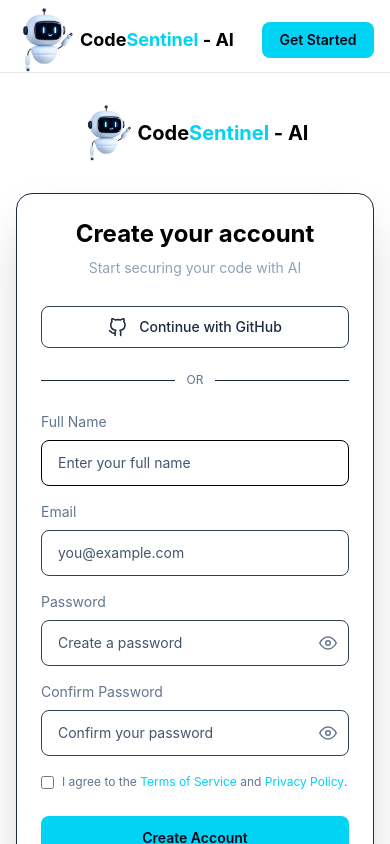
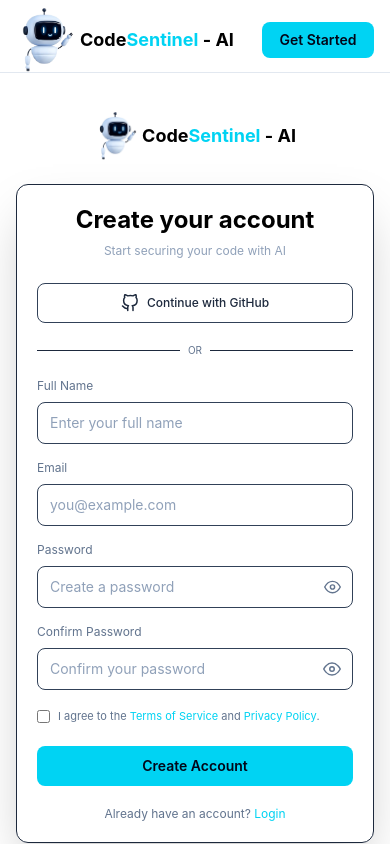
Before and after one commit to chaitanya-295/CodeSentinel-AI, a React (Vite) app in the folder client/: page /signup in a window 390 px wide. Shown: the top 844 px of the page. Built offline with nearby package versions, Linux system fonts and the light colour scheme.

Commit message:
style: enhance responsive UI for auth pages, navbar logo navigation, and global footer

```diff
--- a/client/src/App.jsx
+++ b/client/src/App.jsx
@@ -5,6 +5,7 @@
 import Login from "./pages/Login";
 import Signup from "./pages/Signup";
 import Navbar from "./components/common/Navbar";
+import Footer from "./components/common/Footer";
 
 function App() {
   return (
@@ -16,6 +17,9 @@
         <Route path="/login" element={<Login />} />
         <Route path="/signup" element={<Signup />} />
       </Routes>
+
+      {/* Footer */}
+      <Footer />
     </BrowserRouter>
   );
 }
--- a/client/src/Pages/Home.jsx
+++ b/client/src/Pages/Home.jsx
@@ -6,7 +6,6 @@
 import BeforeAfter from "../components/landing/BeforeAfter";
 import WhyCodeSentinel from "../components/landing/WhyCodeSentinel";
 import Cta from "../components/landing/Cta";
-import Footer from "../components/common/Footer";
 
 function Home() {
 
@@ -32,9 +31,6 @@
 
             {/* CTA */}
             <Cta />
-
-            {/* Footer */}
-            <Footer />
         </div>
     );
 }
--- a/client/src/Pages/Signup.jsx
+++ b/client/src/Pages/Signup.jsx
@@ -8,52 +8,52 @@
     const [showConfirmPassword, setShowConfirmPassword] = useState(false);
 
     return (
-        <div className="min-h-screen flex items-center justify-center px-4 py-8">
+        <div className="min-h-screen flex items-center justify-center px-4 sm:px-6 md:px-8 py-8 sm:py-10 md:py-12">
 
             {/* Signup Container */}
-            <div className="w-full max-w-md">
+            <div className="w-full max-w-md sm:max-w-lg">
 
                 {/* Logo */}
-                <div className="flex justify-center items-center mb-8">
+                <div className="flex justify-center items-center mb-6 sm:mb-8">
                     <img
                         src={logo}
                         alt="CodeSentinel Logo"
-                        className="w-14 h-14 object-contain"
+                        className="w-12 h-12 sm:w-14 sm:h-14 object-contain"
                     />
 
-                    <h1 className="text-xl sm:text-2xl font-bold">
+                    <h1 className="text-lg sm:text-xl md:text-2xl font-bold">
                         Code<span className="text-cyan-400">Sentinel</span>
                         <span> - AI</span>
                     </h1>
                 </div>
 
                 {/* Signup Card */}
-                <div className="border border-slate-800 rounded-2xl p-6 sm:p-8 shadow-2xl">
+                <div className="border border-slate-800 rounded-xl sm:rounded-2xl p-5 sm:p-7 md:p-8 shadow-2xl">
 
                     {/* Heading */}
-                    <div className="text-center mb-7">
-                        <h2 className="text-2xl sm:text-3xl font-bold">
+                    <div className="text-center mb-6 sm:mb-7">
+                        <h2 className="text-2xl sm:text-3xl font-bold leading-tight">
                             Create your account
                         </h2>
 
-                        <p className="mt-2 text-sm text-slate-400">
+                        <p className="mt-2 text-xs sm:text-sm text-slate-400">
                             Start securing your code with AI
                         </p>
                     </div>
 
                     {/* GitHub Signup */}
                     <button
-                        className="w-full flex items-center justify-center gap-3 py-2.5 rounded-lg border border-slate-700 text-sm font-medium text-slate-800 hover:border-cyan-400 hover:text-cyan-400 transition"
+                        className="w-full flex items-center justify-center gap-2 sm:gap-3 py-2.5 sm:py-3 rounded-lg border border-slate-700 text-xs sm:text-sm font-medium text-slate-800 hover:border-cyan-400 hover:text-cyan-400 transition"
                     >
-                        <FiGithub size={19} />
+                        <FiGithub size={18} className="sm:w-5 sm:h-5" />
                         Continue with GitHub
                     </button>
 
                     {/* Divider */}
-                    <div className="flex items-center gap-3 my-6">
+                    <div className="flex items-center gap-2 sm:gap-3 my-5 sm:my-6">
                         <div className="h-px flex-1 bg-slate-800"></div>
 
-                        <span className="text-xs text-slate-500">
+                        <span className="text-[10px] sm:text-xs text-slate-500">
                             OR
                         </span>
 
@@ -62,33 +62,33 @@
 
                     {/* Full Name */}
                     <div className="mb-4">
-                        <label className="block text-sm text-slate-500 mb-2">
+                        <label className="block text-xs sm:text-sm text-slate-500 mb-2">
                             Full Name
                         </label>
 
                         <input
                             type="text"
                             placeholder="Enter your full name"
-                            className="w-full px-4 py-3 rounded-lg border border-slayte-700 text-sm outline-none placeholder:text-slate-600 focus:border-cyan-400 transition"
+                            className="w-full px-3 sm:px-4 py-2.5 sm:py-3 rounded-lg border border-slate-700 text-sm outline-none placeholder:text-slate-400 focus:border-cyan-400 transition"
                         />
                     </div>
 
                     {/* Email */}
                     <div className="mb-4">
-                        <label className="block text-sm text-slate-500 mb-2">
+                        <label className="block text-xs sm:text-sm text-slate-500 mb-2">
                             Email
                         </label>
 
                         <input
                             type="email"
                             placeholder="you@example.com"
-                            className="w-full px-4 py-3 rounded-lg border border-slate-700 text-sm outline-none placeholder:text-slate-600 focus:border-cyan-400 transition"
+                            className="w-full px-3 sm:px-4 py-2.5 sm:py-3 rounded-lg border border-slate-700 text-sm outline-none placeholder:text-slate-400 focus:border-cyan-400 transition"
                         />
                     </div>
 
                     {/* Password */}
                     <div className="mb-4">
-                        <label className="block text-sm text-slate-500 mb-2">
+                        <label className="block text-xs sm:text-sm text-slate-500 mb-2">
                             Password
                         </label>
 
@@ -96,7 +96,7 @@
                             <input
                                 type={showPassword ? "text" : "password"}
                                 placeholder="Create a password"
-                                className="w-full px-4 py-3 pr-12 rounded-lg border border-slate-700 text-sm outline-none placeholder:text-slate-600 focus:border-cyan-400 transition"
+                                className="w-full px-3 sm:px-4 py-2.5 sm:py-3 pr-11 sm:pr-12 rounded-lg border border-slate-700 text-sm outline-none placeholder:text-slate-400 focus:border-cyan-400 transition"
                             />
 
                             <button
@@ -105,9 +105,9 @@
                                 className="absolute right-3 top-1/2 -translate-y-1/2 text-slate-500 hover:text-cyan-400 transition"
                             >
                                 {showPassword ? (
-                                    <FiEyeOff size={18} />
+                                    <FiEyeOff size={17} />
                                 ) : (
-                                    <FiEye size={18} />
+                                    <FiEye size={17} />
                                 )}
                             </button>
                         </div>
@@ -115,7 +115,7 @@
 
                     {/* Confirm Password */}
                     <div className="mb-4">
-                        <label className="block text-sm text-slate-500 mb-2">
+                        <label className="block text-xs sm:text-sm text-slate-500 mb-2">
                             Confirm Password
                         </label>
 
@@ -123,7 +123,7 @@
                             <input
                                 type={showConfirmPassword ? "text" : "password"}
                                 placeholder="Confirm your password"
-                                className="w-full px-4 py-3 pr-12 rounded-lg border border-slate-700 text-sm outline-none placeholder:text-slate-600 focus:border-cyan-400 transition"
+                                className="w-full px-3 sm:px-4 py-2.5 sm:py-3 pr-11 sm:pr-12 rounded-lg border border-slate-700 text-sm outline-none placeholder:text-slate-400 focus:border-cyan-400 transition"
                             />
 
                             <button
@@ -141,13 +141,13 @@
                     </div>
 
                     {/* Terms */}
-                    <div className="flex items-start gap-2 mb-6">
+                    <div className="flex items-start gap-2 mb-5 sm:mb-6">
                         <input
                             type="checkbox"
-                            className="mt-1 accent-cyan-400 cursor-pointer"
+                            className="mt-1 accent-cyan-400 cursor-pointer shrink-0"
                         />
 
-                        <p className="text-xs text-slate-500 leading-5">
+                        <p className="text-[11px] sm:text-xs text-slate-500 leading-5">
                             I agree to the{" "}
                             <button className="text-cyan-400 hover:text-cyan-300">
                                 Terms of Service
@@ -161,12 +161,12 @@
                     </div>
 
                     {/* Create Account */}
-                    <button className="w-full py-3 rounded-lg bg-cyan-400 text-slate-950 font-semibold text-sm hover:bg-cyan-300 transition">
+                    <button className="w-full py-2.5 sm:py-3 rounded-lg bg-cyan-400 text-slate-950 font-semibold text-sm hover:bg-cyan-300 transition">
                         Create Account
                     </button>
 
                     {/* Login */}
-                    <p className="text-center text-sm text-slate-500 mt-6">
+                    <p className="text-center text-xs sm:text-sm text-slate-500 mt-5 sm:mt-6">
                         Already have an account?{" "}
                         <Link
                             to="/login"
@@ -178,7 +178,7 @@
                 </div>
 
                 {/* Bottom text */}
-                <p className="text-center text-xs text-slate-600 mt-6">
+                <p className="text-center text-[10px] sm:text-xs text-slate-600 mt-5 sm:mt-6">
                     © 2026 CodeSentinel AI. All rights reserved.
                 </p>
             </div>
--- a/client/src/components/common/Navbar.jsx
+++ b/client/src/components/common/Navbar.jsx
@@ -12,7 +12,10 @@
                 <div className="flex items-center justify-between gap-4">
 
                     {/* Logo + Brand */}
-                    <div className="flex items-center">
+                    <div
+                        onClick={() => navigate("/")}
+                        className="flex items-center cursor-pointer"
+                    >
                         <img
                             src={logo}
                             alt="CodeSentinel Logo"
```
Also changed, not shown: client/src/Pages/Login.jsx (+22 -22 lines).
